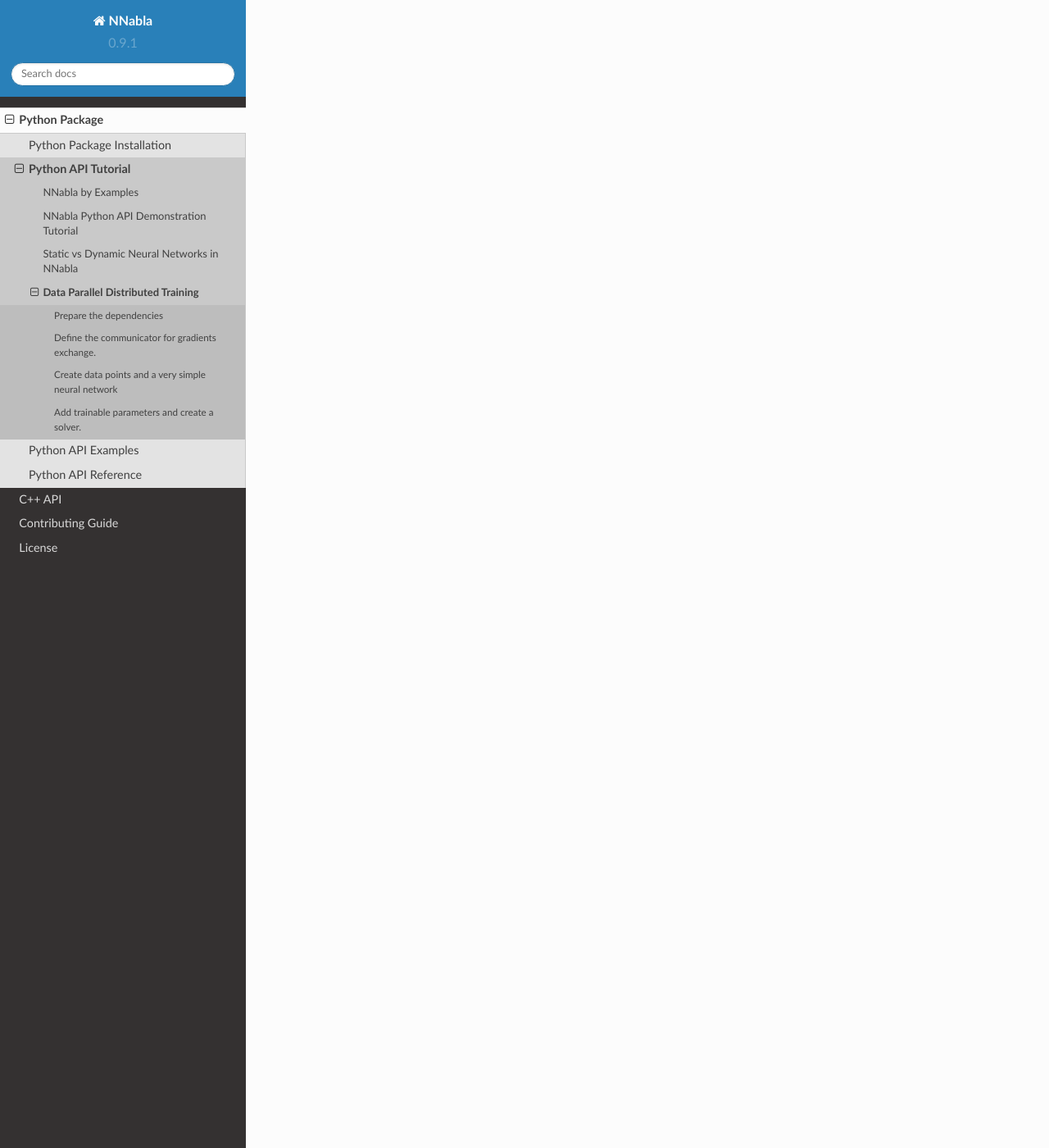
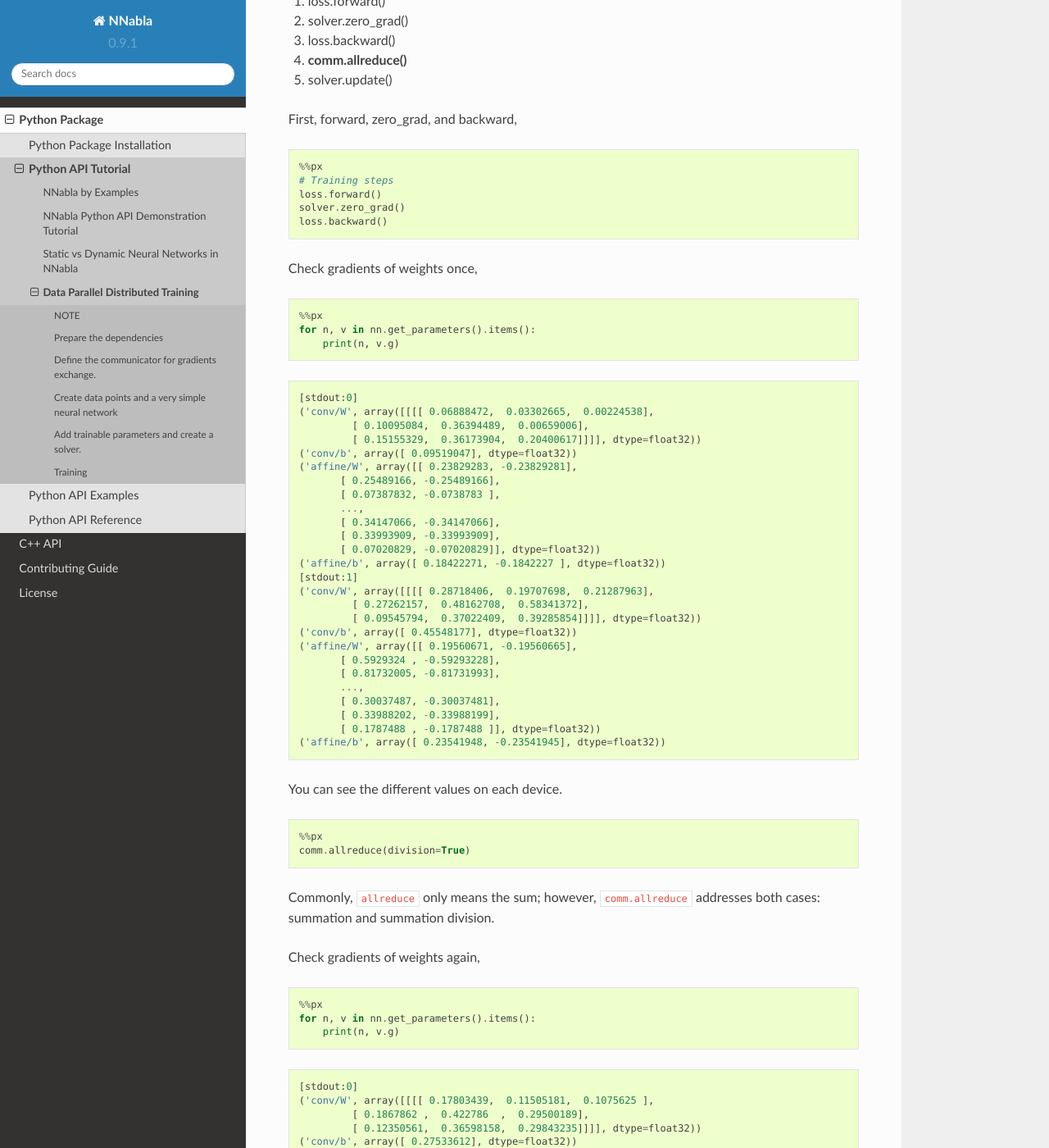
Before and after one commit to sony/nnabla, a Sphinx documentation site: the page built from doc/python/tutorial/multi_device_training.rst, in a window 1280 px wide and 1400 px high, scrolled down 3680 px. Shown: the whole window at 82% size. Built offline with Sphinx 7.4.7 and the Read the Docs theme 2.0.0, drawn with Linux system fonts in a browser that asks for light colours; some of the changed text lies outside the part shown.

Commit message:
Elaborate tutorial

```diff
--- a/doc/python/tutorial/multi_device_training.rst
+++ b/doc/python/tutorial/multi_device_training.rst
@@ -50,7 +50,7 @@ according to the above equation,
 1. each term, summation of derivatives (gradients) divided by batch size
    :math:`B`, is computed on a separated device (tipically GPU),
 2. take the sum over devices,
-3. divide the result by the number of devices.
+3. divide the result by the number of devices, :math:`N`.
 
 That is the underlying foundation of Data Parallel Distributed Training.
 
@@ -58,11 +58,31 @@ This tutorial shows the usage of Multi Process Data Parallel
 Communicator for data parallel distributed training with a very simple
 example.
 
+NOTE
+~~~~
+
+This tutorial depends on **IPython Cluster**, thus when you want to run
+the following excerpts of the scripts on Jupyter Notebook, follow
+**`this <https://ipython.org/ipython-doc/3/parallel/parallel_process.html#using-ipcluster-in-mpiexec-mpirun-mode>`__**
+to enable mpiexec/mpirun mode, then launch a corresponding Ipython
+Cluster on Ipython Clusters tab.
+
+Launch client
+-------------
+
+This codes are **only** needed for this turoial on **Jupyter Notebook**.
+
+.. code:: python
+
+    import ipyparallel as ipp
+    rc = ipp.Client(profile='mpi')
+
 Prepare the dependencies
 ~~~~~~~~~~~~~~~~~~~~~~~~
 
 .. code:: python
 
+    %%px
     import os
     import time
 
@@ -82,6 +102,7 @@ Define the communicator for gradients exchange.
 
 .. code:: python
 
+    %%px
     extension_module = "cuda.cudnn"
     ctx = extension_context(extension_module)
     comm = C.mpDataParalellCommunicator(ctx)
@@ -91,14 +112,34 @@ Define the communicator for gradients exchange.
     device_id = mpi_rank
     ctx = extension_context(extension_module, device_id=device_id)
 
+Check different ranks are assigned to different devices
+
+.. code:: python
+
+    %%px
+    print("n_devices={}".format(n_devices))
+    print("mpi_rank={}".format(mpi_rank))
+
+
+.. parsed-literal::
+
+    [stdout:0]
+    n_devices=2
+    mpi_rank=0
+    [stdout:1]
+    n_devices=2
+    mpi_rank=1
+
+
 Create data points and a very simple neural network
 ~~~~~~~~~~~~~~~~~~~~~~~~~~~~~~~~~~~~~~~~~~~~~~~~~~~
 
 .. code:: python
 
+    %%px
     # Data points setting
-    n_class = 10
-    b, c, h, w = 8, 3, 32, 32
+    n_class = 2
+    b, c, h, w = 4, 1, 32, 32
 
     # Data points
     x_data = np.random.rand(b, c, h, w)
@@ -109,19 +150,28 @@ Create data points and a very simple neural network
     y.d = y_data
 
     # Network setting
-    C = 16
+    C = 1
     kernel = (3, 3)
     pad = (1, 1)
     stride = (1, 1)
+
+
+.. code:: python
+
+    %%px
     rng = np.random.RandomState(0)
     w_init = UniformInitializer(
                         calc_uniform_lim_glorot(C, C/2, kernel=(1, 1)),
                         rng=rng)
 
+
+.. code:: python
+
+    %%px
     # Network
     with nn.context_scope(ctx):
         h = PF.convolution(x, C, kernel, pad, stride, w_init=w_init)
-        pred = PF.affine(h, n_class)
+        pred = PF.affine(h, n_class, w_init=w_init)
         loss = F.mean(F.softmax_cross_entropy(pred, y))
 
 **Important notice** here is that ``w_init`` is passed to parametric
@@ -133,12 +183,16 @@ Add trainable parameters and create a solver.
 
 .. code:: python
 
+    %%px
     # Add parameters to communicator
     comm.add_context_and_parameters((ctx, nn.get_parameters()))
 
     # Solver and add parameters
     solver = S.Adam()
     solver.set_parameters(nn.get_parameters())
+
+Training
+~~~~~~~~
 
 Recall the basic usage of ``nnabla`` API for training a neural netwrok,
 it is
@@ -159,21 +213,120 @@ training steps are as follows,
 4. **comm.allreduce()**
 5. solver.update()
 
+First, forward, zero\_grad, and backward,
+
 .. code:: python
 
+    %%px
     # Training steps
     loss.forward()
     solver.zero_grad()
     loss.backward()
+
+Check gradients of weights once,
+
+.. code:: python
+
+    %%px
+    for n, v in nn.get_parameters().items():
+        print(n, v.g)
+
+
+.. parsed-literal::
+
+    [stdout:0]
+    ('conv/W', array([[[[ 0.06888472,  0.03302665,  0.00224538],
+             [ 0.10095084,  0.36394489,  0.00659006],
+             [ 0.15155329,  0.36173904,  0.20400617]]]], dtype=float32))
+    ('conv/b', array([ 0.09519047], dtype=float32))
+    ('affine/W', array([[ 0.23829283, -0.23829281],
+           [ 0.25489166, -0.25489166],
+           [ 0.07387832, -0.0738783 ],
+           ...,
+           [ 0.34147066, -0.34147066],
+           [ 0.33993909, -0.33993909],
+           [ 0.07020829, -0.07020829]], dtype=float32))
+    ('affine/b', array([ 0.18422271, -0.1842227 ], dtype=float32))
+    [stdout:1]
+    ('conv/W', array([[[[ 0.28718406,  0.19707698,  0.21287963],
+             [ 0.27262157,  0.48162708,  0.58341372],
+             [ 0.09545794,  0.37022409,  0.39285854]]]], dtype=float32))
+    ('conv/b', array([ 0.45548177], dtype=float32))
+    ('affine/W', array([[ 0.19560671, -0.19560665],
+           [ 0.5929324 , -0.59293228],
+           [ 0.81732005, -0.81731993],
+           ...,
+           [ 0.30037487, -0.30037481],
+           [ 0.33988202, -0.33988199],
+           [ 0.1787488 , -0.1787488 ]], dtype=float32))
+    ('affine/b', array([ 0.23541948, -0.23541945], dtype=float32))
+
+
+You can see the different values on each device.
+
+.. code:: python
+
+    %%px
     comm.allreduce(division=True)
-    solver.update()
 
 Commonly, ``allreduce`` only means the sum; however, ``comm.allreduce``
 addresses both cases: summation and summation division.
+
+Check gradients of weights again,
+
+.. code:: python
+
+    %%px
+    for n, v in nn.get_parameters().items():
+        print(n, v.g)
+
+
+.. parsed-literal::
+
+    [stdout:0]
+    ('conv/W', array([[[[ 0.17803439,  0.11505181,  0.1075625 ],
+             [ 0.1867862 ,  0.422786  ,  0.29500189],
+             [ 0.12350561,  0.36598158,  0.29843235]]]], dtype=float32))
+    ('conv/b', array([ 0.27533612], dtype=float32))
+    ('affine/W', array([[ 0.21694976, -0.21694973],
+           [ 0.42391205, -0.42391199],
+           [ 0.4455992 , -0.44559911],
+           ...,
+           [ 0.32092276, -0.32092273],
+           [ 0.33991057, -0.33991054],
+           [ 0.12447855, -0.12447855]], dtype=float32))
+    ('affine/b', array([ 0.20982111, -0.20982108], dtype=float32))
+    [stdout:1]
+    ('conv/W', array([[[[ 0.17803439,  0.11505181,  0.1075625 ],
+             [ 0.1867862 ,  0.422786  ,  0.29500189],
+             [ 0.12350561,  0.36598158,  0.29843235]]]], dtype=float32))
+    ('conv/b', array([ 0.27533612], dtype=float32))
+    ('affine/W', array([[ 0.21694976, -0.21694973],
+           [ 0.42391205, -0.42391199],
+           [ 0.4455992 , -0.44559911],
+           ...,
+           [ 0.32092276, -0.32092273],
+           [ 0.33991057, -0.33991054],
+           [ 0.12447855, -0.12447855]], dtype=float32))
+    ('affine/b', array([ 0.20982111, -0.20982108], dtype=float32))
+
+
+You can see the same values over the devices because of ``allreuce``.
+
+Update weights,
+
+.. code:: python
+
+    %%px
+    solver.update()
 
 That's all for the usage of ``C.mpDataParallelCommunicator`` in the
 sense of Data Parallel Distributed Training.
 
 Now you got the picture of using ``C.mpDataParallelCommunicator``, go to
-the cifar10 example, **
-multi\_device\_multi\_process\_classification.py** for more details.
+the cifar10 example,
+
+1. **multi\_device\_multi\_process\_classification.sh**
+2. **multi\_device\_multi\_process\_classification.py**
+
+for more details.
```
Also changed, not shown: 1 other file.
